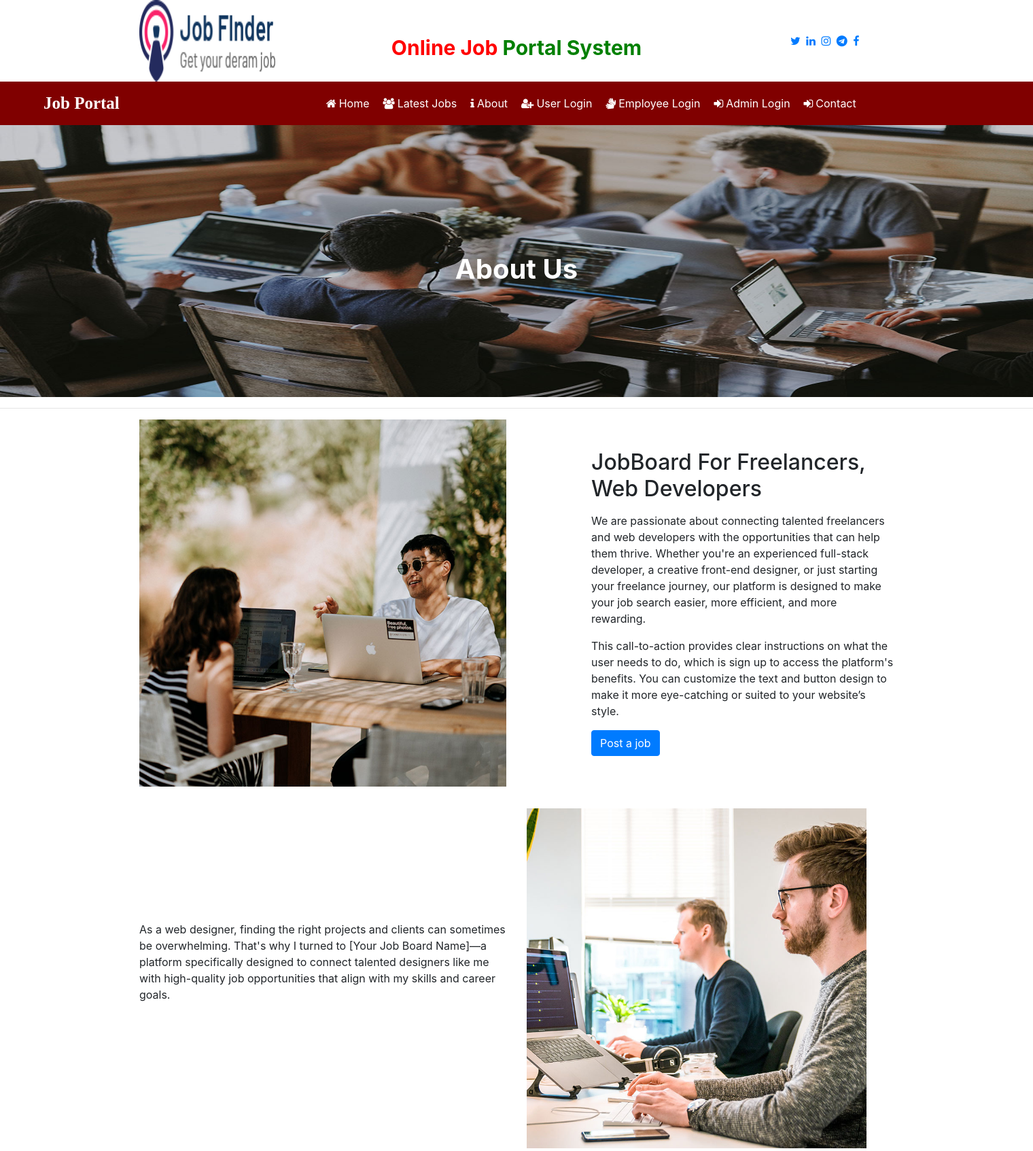
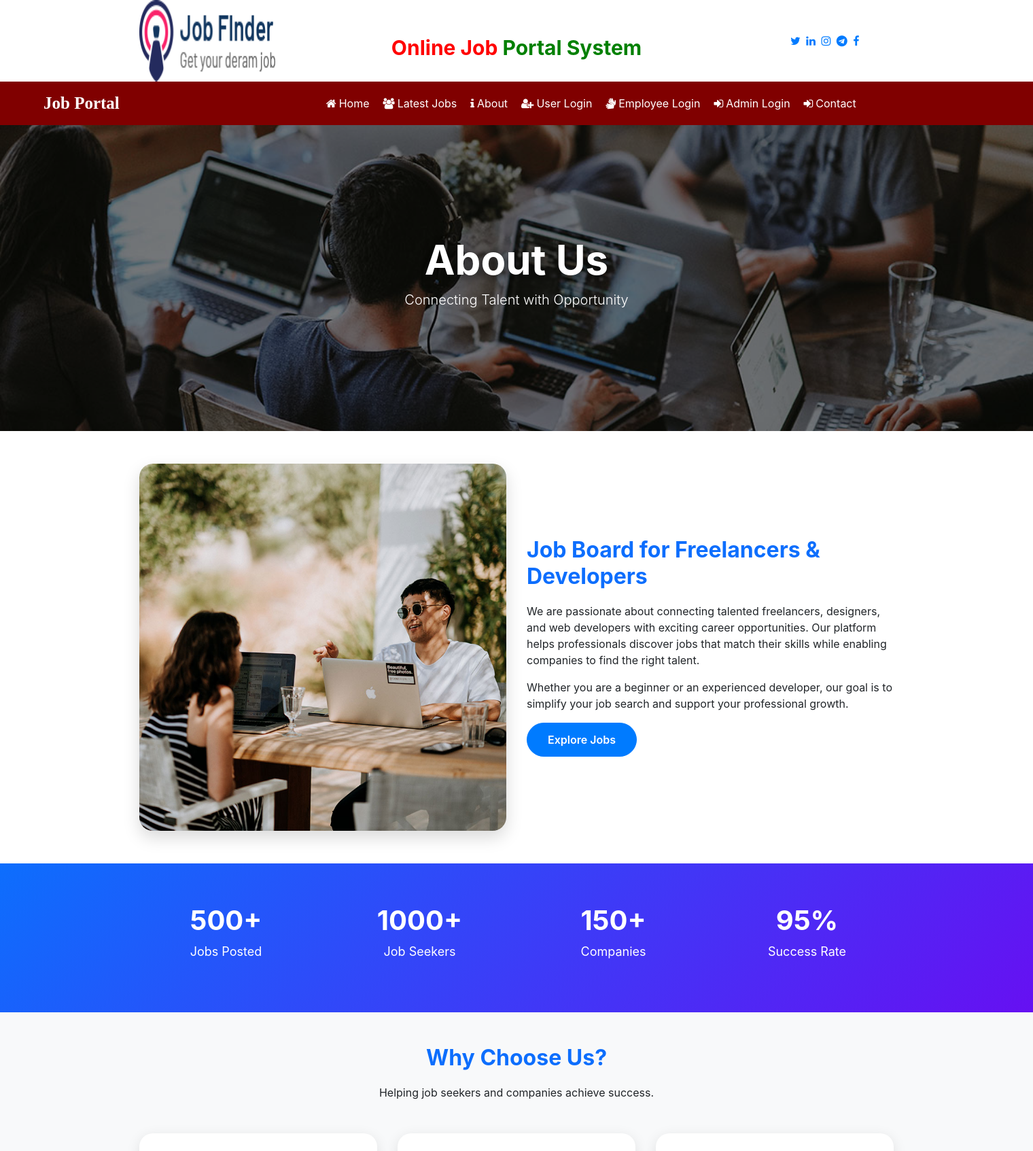
Before and after one commit to Amanshaikh0354/Job-Portal, a Django app: page /about in a window 1520 px wide. Shown: the top 1693 px of the page at 68% size. Run offline with Django 5.2, Linux system fonts and the light colour scheme.

Commit message:
Updated about.html file

```diff
--- a/job/templates/about.html
+++ b/job/templates/about.html
@@ -1,122 +1,295 @@
 {% load static %}
-
 {% block body %}
 
 {% include 'navigation.html' %}
+
+<link rel="stylesheet" href="https://cdnjs.cloudflare.com/ajax/libs/animate.css/4.1.1/animate.min.css"/>
+
 <style>
+.hero-section{
+    position: relative;
+}
+
+.hero-section img{
+    width:100%;
+    height:450px;
+    object-fit:cover;
+    filter:brightness(60%);
+}
+
 .center{
     position:absolute;
     top:50%;
     left:50%;
-	transform: translate(-50%,-50%);
+    transform:translate(-50%,-50%);
+    text-align:center;
 }
 
+.hero-title{
+    font-size:60px;
+    font-weight:bold;
+    text-shadow:3px 3px 15px rgba(0,0,0,0.7);
+}
 
+.section-title{
+    color:#0d6efd;
+    font-weight:700;
+    margin-bottom:20px;
+}
+
+.img-shadow{
+    border-radius:20px;
+    box-shadow:0 10px 25px rgba(0,0,0,0.15);
+    transition:0.5s;
+}
+
+.img-shadow:hover{
+    transform:scale(1.05);
+}
+
+.custom-card{
+    background:#fff;
+    border-radius:20px;
+    padding:30px;
+    box-shadow:0 5px 20px rgba(0,0,0,0.1);
+    transition:.4s;
+}
+
+.custom-card:hover{
+    transform:translateY(-10px);
+    box-shadow:0 15px 30px rgba(0,0,0,0.2);
+}
+
+.stats-section{
+    background:linear-gradient(135deg,#0d6efd,#6610f2);
+    color:white;
+    padding:60px 0;
+}
+
+.stats-box h2{
+    font-size:40px;
+    font-weight:bold;
+}
+
+.stats-box p{
+    font-size:18px;
+}
+
+.logo-box img{
+    transition:.4s;
+}
+
+.logo-box img:hover{
+    transform:scale(1.15);
+}
+
+.testimonial{
+    background:#f8f9fa;
+    padding:80px 0;
+}
+
+.quote-box{
+    background:white;
+    border-radius:20px;
+    padding:30px;
+    box-shadow:0 5px 20px rgba(0,0,0,0.1);
+}
+
+.btn-custom{
+    border-radius:50px;
+    padding:12px 30px;
+    font-weight:600;
+}
 </style>
 
-
-<div class="container-fliud" style="margin-top:0%">
-    <img src="{% static 'images/ab.jpg' %}"  style="height:400px;width:1520px">
-	<div class="center" ><h1 class="text-white font-weight-bold">About Us</h1>
+<!-- Hero Section -->
+<div class="hero-section">
+    <img src="{% static 'images/ab.jpg' %}" alt="">
+    <div class="center">
+        <h1 class="text-white hero-title animate__animated animate__fadeInDown">
+            About Us
+        </h1>
+        <p class="text-white lead animate__animated animate__fadeInUp">
+            Connecting Talent with Opportunity
+        </p>
     </div>
 </div>
-<hr>
-<section class="site-section pb-0">
+
+<!-- About Section -->
+<section class="py-5">
     <div class="container">
         <div class="row align-items-center">
-          <div class="col-lg-6 mb-5 mb-lg-0">
-              <img src="{% static 'images/one.jpg' %}" alt="Image" class="img-fluid img-shadow">
+
+            <div class="col-lg-6 animate__animated animate__fadeInLeft">
+                <img src="{% static 'images/one.jpg' %}" class="img-fluid img-shadow">
             </div>
-          <div class="col-lg-5 ml-auto">
-            <h2 class="section-title mb-3">JobBoard For Freelancers, Web Developers</h2>
-            <p>We are passionate about connecting talented freelancers and web developers with the opportunities that can help them thrive. Whether you're an experienced full-stack developer, a creative front-end designer, or just starting your freelance journey, our platform is designed to make your job search easier, more efficient, and more rewarding.</p>
-            <p>This call-to-action provides clear instructions on what the user needs to do, which is sign up to access the platform's benefits. You can customize the text and button design to make it more eye-catching or suited to your website’s style.</p>
-          <a href="{% url 'latest_jobs' %}" class="btn btn-primary">Post a job</a>
+
+            <div class="col-lg-6 animate__animated animate__fadeInRight">
+                <h2 class="section-title">
+                    Job Board for Freelancers & Developers
+                </h2>
+
+                <p>
+                    We are passionate about connecting talented freelancers,
+                    designers, and web developers with exciting career opportunities.
+                    Our platform helps professionals discover jobs that match
+                    their skills while enabling companies to find the right talent.
+                </p>
+
+                <p>
+                    Whether you are a beginner or an experienced developer,
+                    our goal is to simplify your job search and support your
+                    professional growth.
+                </p>
+
+                <a href="{% url 'latest_jobs' %}" class="btn btn-primary btn-custom">
+                    Explore Jobs
+                </a>
             </div>
+
         </div>
     </div>
 </section>
 
+<!-- Statistics -->
+<section class="stats-section">
     <div class="container">
-                <div class="row align-items-center">
-                    <div class="col-xl-6 col-lg-6">
-                        <div class="right-caption">
-                            <!-- Section Tittle -->
+        <div class="row text-center">
 
-                            <div class="support-caption">
-                                <p>As a web designer, finding the right projects and clients can sometimes be overwhelming. That's why I turned to [Your Job Board Name]—a platform specifically designed to connect talented designers like me with high-quality job opportunities that align with my skills and career goals.</p>
-                            </div>
-                        </div>
-                    </div>
-                    <div class="col-xl-6 col-lg-6">
-                            <img src="{% static 'images/two.jpg' %}" style="width=200%; margin-top:6%; height:500px;" alt=" ">
-                    </div>
-                </div>
-            </div><hr>
-
-
-
-				<section class="site-section py-4">
-      <div class="container">
-
-        <div class="row align-items-center">
-          <div class="col-12 text-center mt-4 mb-5">
-            <div class="row justify-content-center">
-              <div class="col-md-6">
-                <h2 class="section-title mb-2">Company We've Helped</h2>
-                <p class="lead">we’ve had the privilege of working with a diverse range of clients across various industries, providing innovative solutions to help them achieve their goals.</p>
-              </div>
+            <div class="col-md-3 stats-box">
+                <h2>500+</h2>
+                <p>Jobs Posted</p>
             </div>
 
-          </div>
-          <div class="col-6 col-lg-3 col-md-6 text-center">
-            <img src="{% static 'images/logo_mailchimp.svg' %}" style="width=100%; margin-top:5%; height:100px;" alt="Image" class="img-fluid logo-1">
-          </div>
-          <div class="col-6 col-lg-3 col-md-6 text-center">
-            <img src="{% static 'images/logo_paypal.svg' %}" style="width=100%; margin-top:5%; height:100px; border-radius:50%" alt="Image" class="img-fluid logo-2">
-          </div>
-          <div class="col-6 col-lg-3 col-md-6 text-center">
-            <img src="{% static 'images/logo_stripe.svg' %}" style="width=100%; margin-top:5%; height:100px;" alt="Image" class="img-fluid logo-3">
-          </div>
-          <div class="col-6 col-lg-3 col-md-6 text-center">
-            <img src="{% static 'images/logo_visa.svg' %}" style="width=100%; margin-top:5%; height:100px; border-radius:50%" alt="Image" class="img-fluid logo-4">
+            <div class="col-md-3 stats-box">
+                <h2>1000+</h2>
+                <p>Job Seekers</p>
             </div>
 
-          <div class="col-6 col-lg-3 col-md-6 text-center">
-            <img src="{% static 'images/logo_apple.svg' %}" style="width=100%; margin-top:5%; height:100px; border-radius:50%" alt="Image" class="img-fluid logo-5">
+            <div class="col-md-3 stats-box">
+                <h2>150+</h2>
+                <p>Companies</p>
             </div>
-          <div class="col-6 col-lg-3 col-md-6 text-center">
-            <img src="{% static 'images/logo_tinder.svg' %}" style="width=100%; margin-top:5%; height:100px;" alt="Image" class="img-fluid logo-6">
+
+            <div class="col-md-3 stats-box">
+                <h2>95%</h2>
+                <p>Success Rate</p>
             </div>
-          <div class="col-6 col-lg-3 col-md-6 text-center">
-            <img src="{% static 'images/logo_sony.svg' %}" style="width=100%; margin-top:5%; height:190px;" alt="Image" class="img-fluid logo-7">
-          </div>
-          <div class="col-6 col-lg-3 col-md-6 text-center">
-            <img src="{% static 'images/logo_airbnb.svg' %}" style="width=100%; margin-top:5%; height:100px;" alt="Image" class="img-fluid logo-8">
-          </div>
+
         </div>
     </div>
 </section>
 
-	<div class="bg-light pt-5 testimony-full" style="margin-top:0%">
-        <div class="owl-carousel single-carousel">
+<!-- Why Choose Us -->
+<section class="py-5 bg-light">
+    <div class="container">
 
-          <div class="container">
+        <div class="text-center mb-5">
+            <h2 class="section-title">Why Choose Us?</h2>
+            <p>Helping job seekers and companies achieve success.</p>
+        </div>
+
         <div class="row">
-              <div class="col-lg-6 align-self-center text-center text-lg-left">
-                <blockquote>
-                  <p>My experience with Google’s services has been incredibly smooth and efficient. From using Google Search for fast, accurate results to managing my emails with Gmail, I’ve found their tools to be incredibly reliable and user-friendly.</p>
-                  <p><cite> &mdash; Chris Peters, @Google</cite></p>
-                </blockquote>
+
+            <div class="col-md-4 mb-4">
+                <div class="custom-card text-center">
+                    <h4>Verified Jobs</h4>
+                    <p>
+                        Access genuine and verified job opportunities from
+                        trusted employers.
+                    </p>
                 </div>
-              <div class="col-lg-6 align-self-end text-center text-lg-right">
-                <img src="{% static 'images/two.png' %}" alt="Image" class="img-fluid mb-0">
             </div>
+
+            <div class="col-md-4 mb-4">
+                <div class="custom-card text-center">
+                    <h4>Top Companies</h4>
+                    <p>
+                        Connect with startups, agencies, and established
+                        organizations.
+                    </p>
+                </div>
+            </div>
+
+            <div class="col-md-4 mb-4">
+                <div class="custom-card text-center">
+                    <h4>Career Growth</h4>
+                    <p>
+                        Discover opportunities that help you learn and grow.
+                    </p>
                 </div>
             </div>
 
         </div>
     </div>
+</section>
+
+<!-- Second Section -->
+<section class="py-5">
+    <div class="container">
+        <div class="row align-items-center">
+
+            <div class="col-lg-6">
+                <div class="custom-card">
+                    <h3 class="section-title">
+                        Empowering Creative Professionals
+                    </h3>
+
+                    <p>
+                        Our platform is designed to help freelancers,
+                        designers, and developers connect with clients and
+                        companies looking for their expertise.
+                    </p>
+
+                    <p>
+                        We focus on creating opportunities that align with
+                        your skills, goals, and career aspirations.
+                    </p>
+                </div>
+            </div>
+
+            <div class="col-lg-6">
+                <img src="{% static 'images/two.jpg' %}"
+                     class="img-fluid img-shadow"
+                     style="height:500px;width:100%;">
+            </div>
+
+        </div>
+    </div>
+</section>
+
+
+<!-- Testimonial -->
+<section class="testimonial">
+    <div class="container">
+
+        <div class="row align-items-center">
+
+            <div class="col-lg-6">
+                <div class="quote-box">
+                    <h3 class="section-title">
+                        What People Say
+                    </h3>
+
+                    <p>
+                        "This platform helped me find excellent opportunities
+                        and connect with amazing companies. The process was
+                        simple, fast, and professional."
+                    </p>
+
+                    <strong>— Chris Peters</strong>
+                </div>
+            </div>
+
+            <div class="col-lg-6 text-center">
+                <img src="{% static 'images/two.png' %}"
+                     class="img-fluid">
+            </div>
+
+        </div>
+
+    </div>
+</section>
 
 {% include 'footer.html' %}
 {% endblock %}
```
Lines whose indentation alone changed are shown as unchanged.
